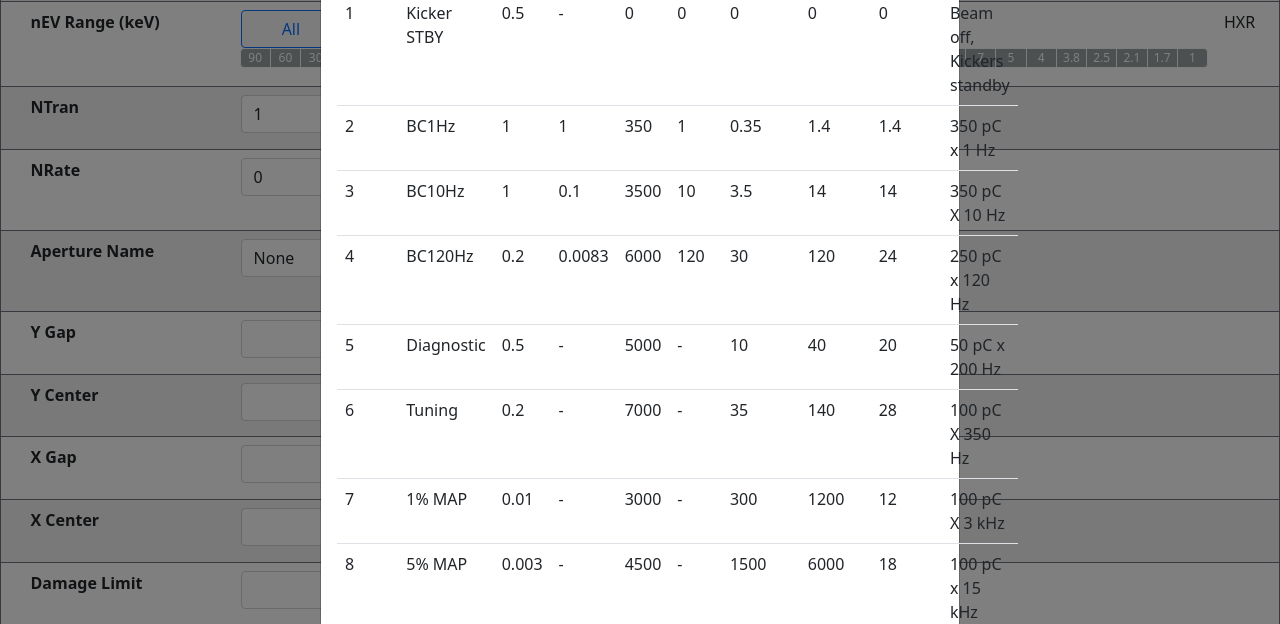
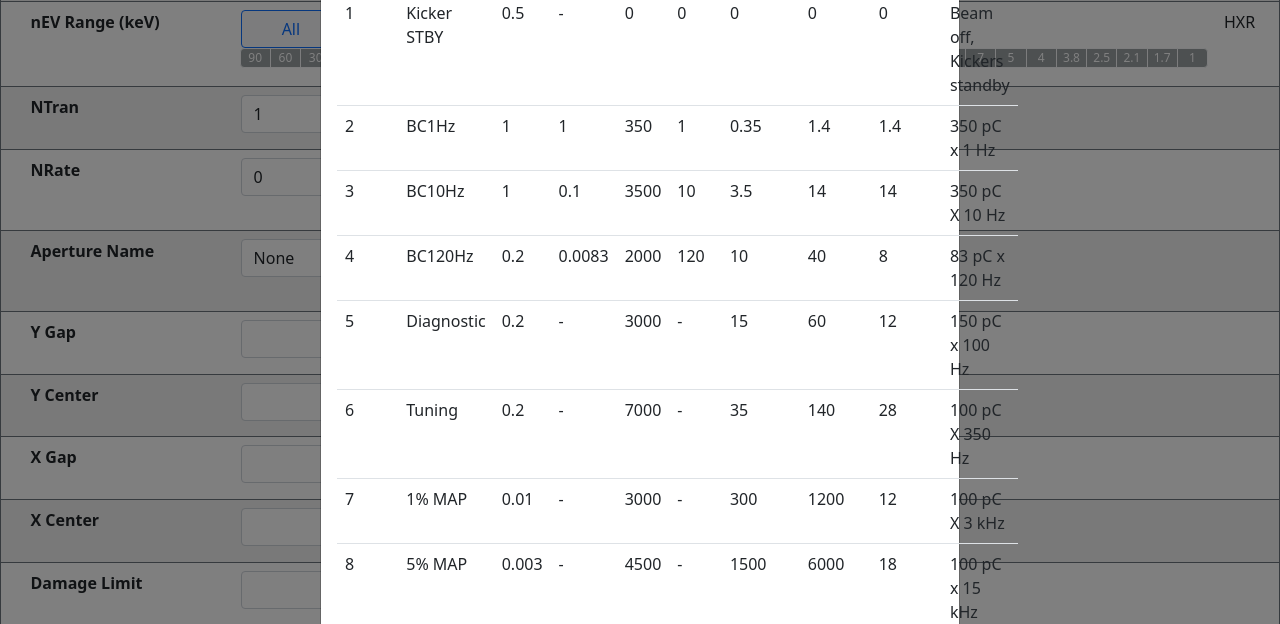
Before and after one commit to pcdshub/pmps-db, a Flask app: page /add_state/ in a window 1280 px wide, after a click on "Info". Shown: the part 341-965 px from the top of the page. Run offline with Flask 3, Linux system fonts and the light colour scheme.

Commit message:
Updating values for beam classes four and five

```diff
--- a/templates/state_helper.html
+++ b/templates/state_helper.html
@@ -426,10 +426,10 @@
                 <td>3</td> <td>BC10Hz</td> <td>1</td> <td>0.1</td> <td>3500</td> <td>10</td> <td>3.5</td> <td>14</td> <td>14</td> <td>350 pC X 10 Hz</td>
               </tr>
               <tr>
-                <td>4</td> <td>BC120Hz</td> <td>0.2</td> <td>0.0083</td> <td>6000</td> <td>120</td> <td>30</td> <td>120</td> <td>24</td> <td>250 pC x 120 Hz</td>
+                <td>4</td> <td>BC120Hz</td> <td>0.2</td> <td>0.0083</td> <td>2000</td> <td>120</td> <td>10</td> <td>40</td> <td>8</td> <td>83 pC x 120 Hz</td>
               </tr>
               <tr>
-                <td>5</td> <td>Diagnostic</td> <td>0.5</td> <td>-</td> <td>5000</td> <td>-</td> <td>10</td> <td>40</td> <td>20</td> <td>50 pC x 200 Hz</td>
+                <td>5</td> <td>Diagnostic</td> <td>0.2</td> <td>-</td> <td>3000</td> <td>-</td> <td>15</td> <td>60</td> <td>12</td> <td>150 pC x 100 Hz</td>
               </tr>
               <tr>
                 <td>6</td> <td>Tuning</td> <td>0.2</td> <td>-</td> <td>7000</td> <td>-</td> <td>35</td> <td>140</td> <td>28</td> <td>100 pC X 350 Hz</td>
@@ -512,10 +512,10 @@
                 <td>3</td> <td>BC10Hz</td> <td>1</td> <td>0.1</td> <td>3500</td> <td>10</td> <td>3.5</td> <td>14</td> <td>14</td> <td>350 pC X 10 Hz</td>
               </tr>
               <tr>
-                <td>4</td> <td>BC120Hz</td> <td>0.2</td> <td>0.0083</td> <td>6000</td> <td>120</td> <td>30</td> <td>120</td> <td>24</td> <td>250 pC x 120 Hz</td>
+                <td>4</td> <td>BC120Hz</td> <td>0.2</td> <td>0.0083</td> <td>2000</td> <td>120</td> <td>10</td> <td>40</td> <td>8</td> <td>83 pC x 120 Hz</td>
               </tr>
               <tr>
-                <td>5</td> <td>Diagnostic</td> <td>0.5</td> <td>-</td> <td>5000</td> <td>-</td> <td>10</td> <td>40</td> <td>20</td> <td>50 pC x 200 Hz</td>
+                <td>5</td> <td>Diagnostic</td> <td>0.2</td> <td>-</td> <td>3000</td> <td>-</td> <td>15</td> <td>60</td> <td>12</td> <td>150 pC x 100 Hz</td>
               </tr>
               <tr>
                 <td>6</td> <td>Tuning</td> <td>0.2</td> <td>-</td> <td>7000</td> <td>-</td> <td>35</td> <td>140</td> <td>28</td> <td>100 pC X 350 Hz</td>
```
